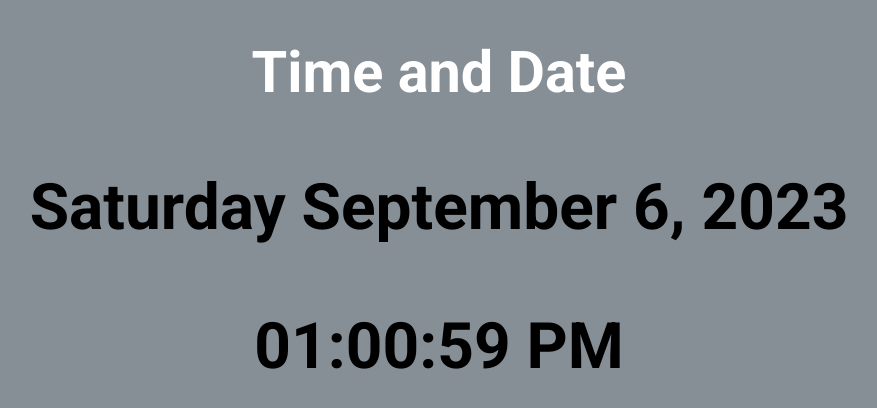
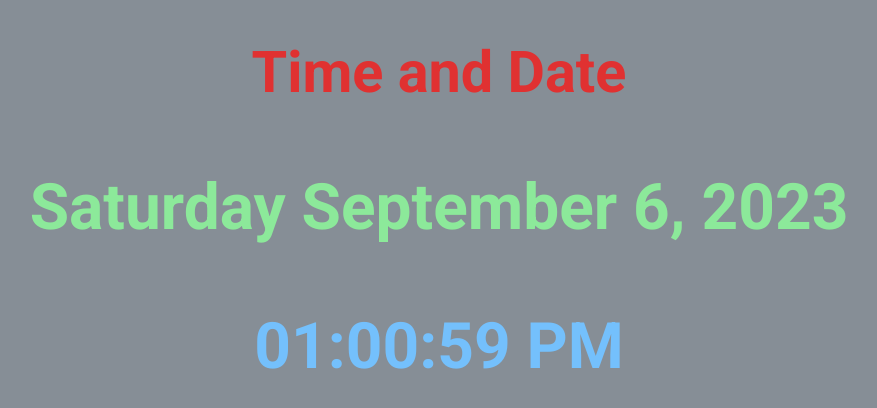
Before and after one commit to ardalum/time-and-date, a plain HTML site: page index.html in a window 1280 px wide. Shown: the whole page, without its empty margins (201-1078 px from the left). Drawn offline with Linux system fonts and the light colour scheme.

Commit message:
change color

```diff
--- a/styles.css
+++ b/styles.css
@@ -12,7 +12,7 @@ body {
 
 h1 {
   text-align: center;
-  color: #fff;
+  color: #e03131;
   font-size: 3.6rem;
   font-weight: bolder;
 }
@@ -23,3 +23,11 @@ h1 {
   font-size: 4rem;
   font-weight: bolder;
 }
+
+.date {
+  color: #8ce99a;
+}
+
+.time {
+  color: #74c0fc;
+}
```
